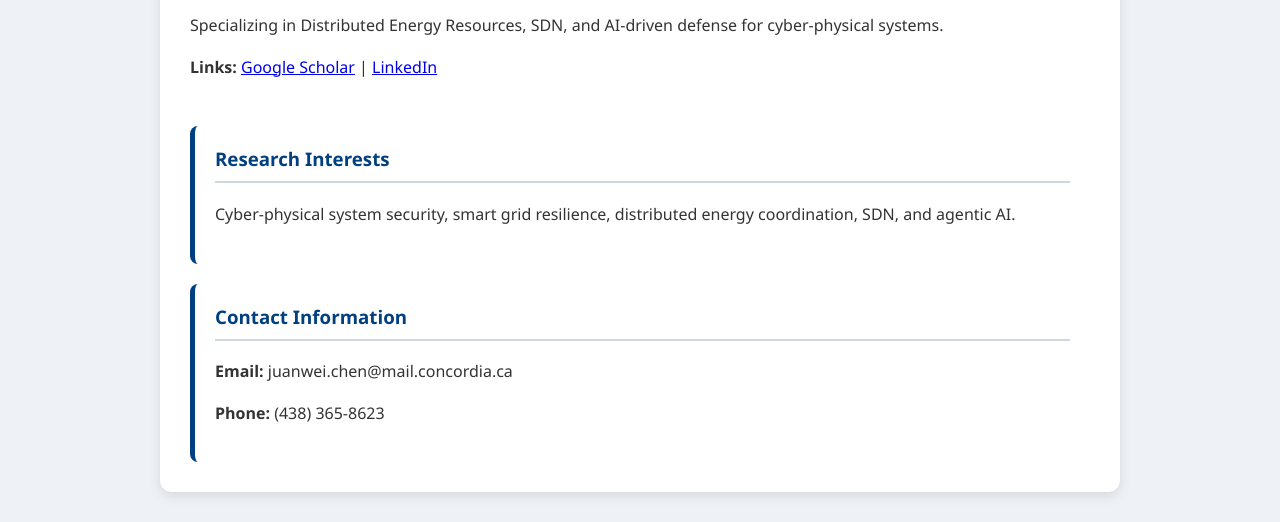
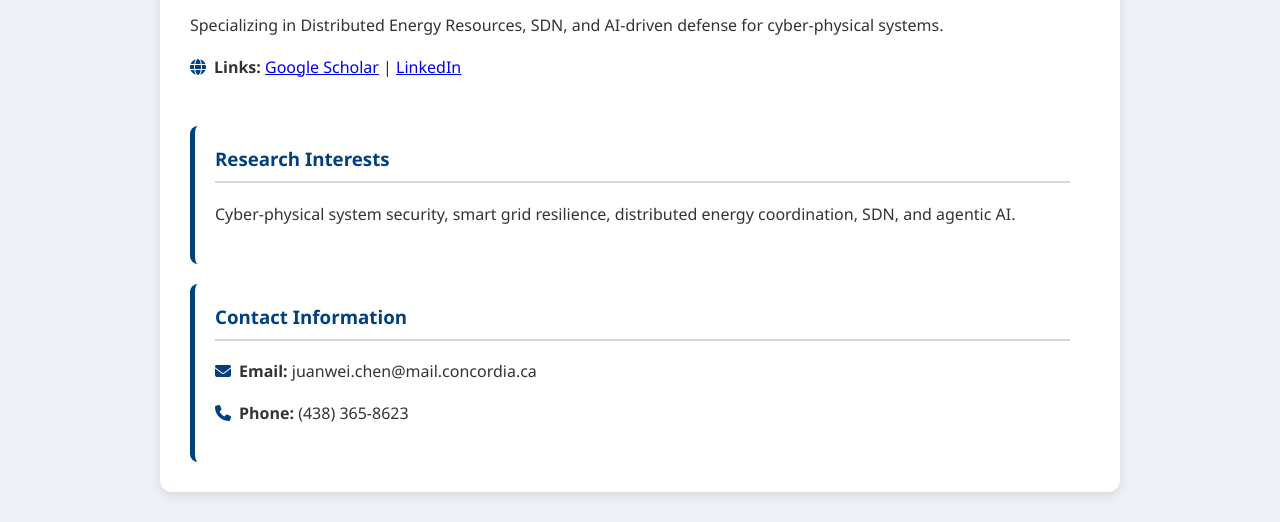
Before and after one commit to J-W-CH/Personal-page, a plain HTML site: page index.html in a window 1280 px wide. Shown: the part 358-880 px from the top of the page. Drawn offline with Linux system fonts and the light colour scheme.

Commit message:
Update index.html

```diff
--- a/index.html
+++ b/index.html
@@ -6,6 +6,7 @@
     <meta name="viewport" content="width=device-width, initial-scale=1.0">
     <title>Home - Juanwei Chen</title>
     <link rel="stylesheet" href="/Personal-page/styles.css">
+    <link rel="stylesheet" href="https://cdnjs.cloudflare.com/ajax/libs/font-awesome/6.5.0/css/all.min.css">
     <style>
         .profile {
             display: flex;
@@ -48,6 +49,11 @@
         .contact {
             margin-top: 20px;
         }
+
+        .contact i, .profile-info i {
+            margin-right: 8px;
+            color: #004080;
+        }
     </style>
 </head>
 
@@ -61,7 +67,7 @@
                 <h1>Juanwei Chen, PhD</h1>
                 <h2>Postdoctoral Researcher in Cybersecurity of Smart Grids</h2>
                 <p>Specializing in Distributed Energy Resources, SDN, and AI-driven defense for cyber-physical systems.</p>
-                <p><strong>Links:</strong>
+                <p><strong><i class="fas fa-globe"></i>Links:</strong>
                     <a href="https://scholar.google.ca/citations?user=PX2ZktMAAAAJ&hl=en">Google Scholar</a> |
                     <a href="https://linkedin.com/in/juanwei-chen-926b80219">LinkedIn</a>
                 </p>
@@ -75,8 +81,8 @@
 
         <div class="info-box contact">
             <h3>Contact Information</h3>
-            <p><strong>Email:</strong> juanwei.chen@mail.concordia.ca</p>
-            <p><strong>Phone:</strong> (438) 365-8623</p>
+            <p><strong><i class="fas fa-envelope"></i>Email:</strong> juanwei.chen@mail.concordia.ca</p>
+            <p><strong><i class="fas fa-phone"></i>Phone:</strong> (438) 365-8623</p>
         </div>
     </section>
 
```
